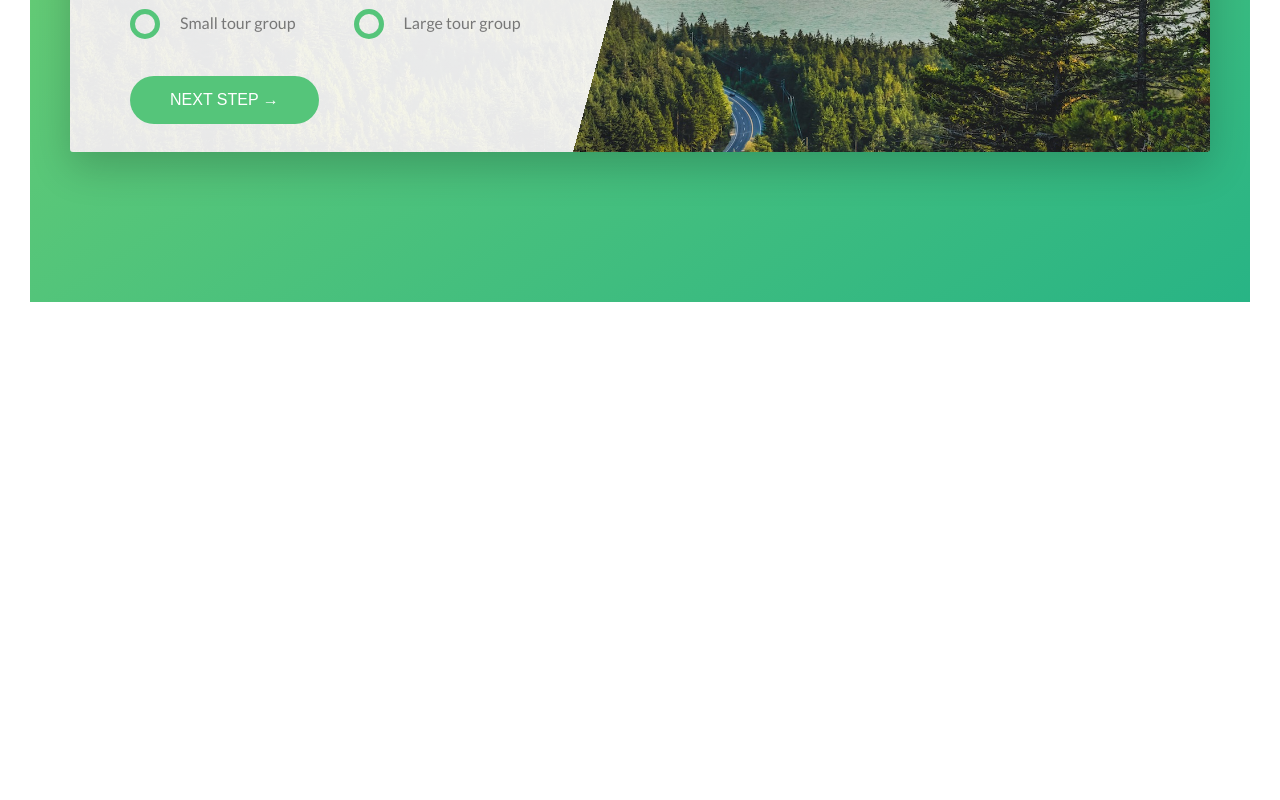
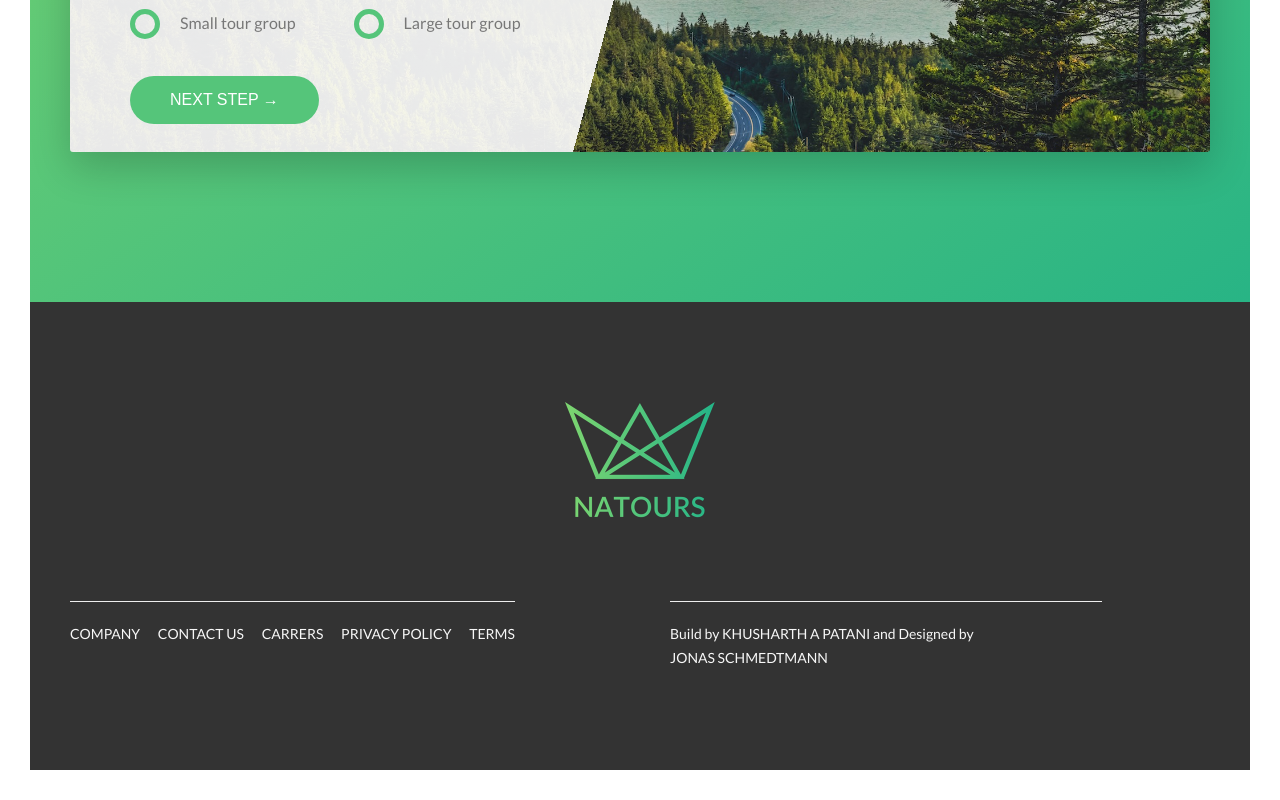
Before and after one commit to khusharth/Natours, a website: page index.html in a window 1280 px wide. Shown: the part 4893-5693 px from the top of the page. Before the commit the page ends 5225 px from the top, so only its background shows below. Drawn offline with Linux system fonts and the light colour scheme.

Commit message:
Added footer

```diff
--- a/index.html
+++ b/index.html
@@ -11,6 +11,7 @@
     <title>Natours</title>
 </head>
 <body>
+
     <header class="header">
         <div class="header__logo-box">
             <img src="img/logo-white.png" alt="Logo" class="header__logo">
@@ -310,6 +311,30 @@
             </div>
         </section>
     </main>
+
+    <footer class="footer">
+        <div class="footer__logo-box">
+            <img src="img/logo-green-2x.png" alt="Full logo" class="footer__logo">
+        </div>
+        <div class="row">
+            <div class="col-1-of-2">
+                <div class="footer__navigation">
+                    <ul class="footer__list">
+                        <li class="footer__item"><a href="#" class="footer__link">Company</a></li>
+                        <li class="footer__item"><a href="#" class="footer__link">Contact us</a></li>
+                        <li class="footer__item"><a href="#" class="footer__link">Carrers</a></li>
+                        <li class="footer__item"><a href="#" class="footer__link">Privacy policy</a></li>
+                        <li class="footer__item"><a href="#" class="footer__link">Terms</a></li>
+                    </ul>
+                </div>
+            </div>
+            <div class="col-1-of-2">
+                <p class="footer__copyright">
+                    Build by <a href="#" class="footer__link">Khusharth A Patani</a> and Designed by <a href="#" class="footer__link">Jonas Schmedtmann</a>
+                </p>
+            </div>
+        </div>
+    </footer>
     <!-- <section class="grid-test">
         <div class="row">
             <div class="col-1-of-2">
--- a/sass/abstracts/_variables.scss
+++ b/sass/abstracts/_variables.scss
@@ -14,6 +14,7 @@ $color-grey-light-2: #eee;
 
 $color-grey-dark: #777;
 $color-grey-dark-2: #999;
+$color-grey-dark-3: #333;
 
 $color-white: #fff;
 $color-black: #000;
--- /dev/null
+++ b/sass/layouts/__footer.scss
@@ -0,0 +1,59 @@
+ .footer {
+     background-color: $color-grey-dark-3;
+     padding: 10rem 0;
+     font-size: 1.4rem;
+     color: $color-grey-light-1;
+
+     &__logo-box {
+        text-align: center;
+        margin-bottom: 8rem;
+     }
+
+     &__logo {
+        width: 15rem;
+        height: auto;
+     }
+
+     &__navigation {
+        border-top: 1px solid $color-grey-light-2;
+        padding-top: 2rem;
+        display: inline-block; // it wont apply 100% and so it will fit
+     }
+
+     &__list {
+        list-style: none;
+     }
+
+     &__item {
+        display: inline-block;
+
+        &:not(:last-child) {
+            margin-right: 1.5rem;
+        }
+     }
+
+     &__link {
+        &:link,
+        &:visited {
+            color: $color-grey-light-1;
+            background-color: $color-grey-dark-3;
+            text-decoration: none;
+            text-transform: uppercase;
+            display: inline-block;
+            transition: all .2s;
+        }
+
+        &:hover,
+        &:active {
+            color: $color-primary;
+            box-shadow: 0 1rem 2rem rgba($color-black, .4);
+            transform: rotate(5deg) scale(1.3);
+        }
+     }
+
+     &__copyright {
+        border-top: 1px solid $color-grey-light-2;
+        padding-top: 2rem;
+        width: 80%;
+     }
+ }
--- a/sass/main.scss
+++ b/sass/main.scss
@@ -17,5 +17,6 @@
 
 @import "layouts/header";
 @import "layouts/grid";
+@import "layouts/_footer";
 
 @import "pages/home";
```
Also changed, not shown: css/style.css.
